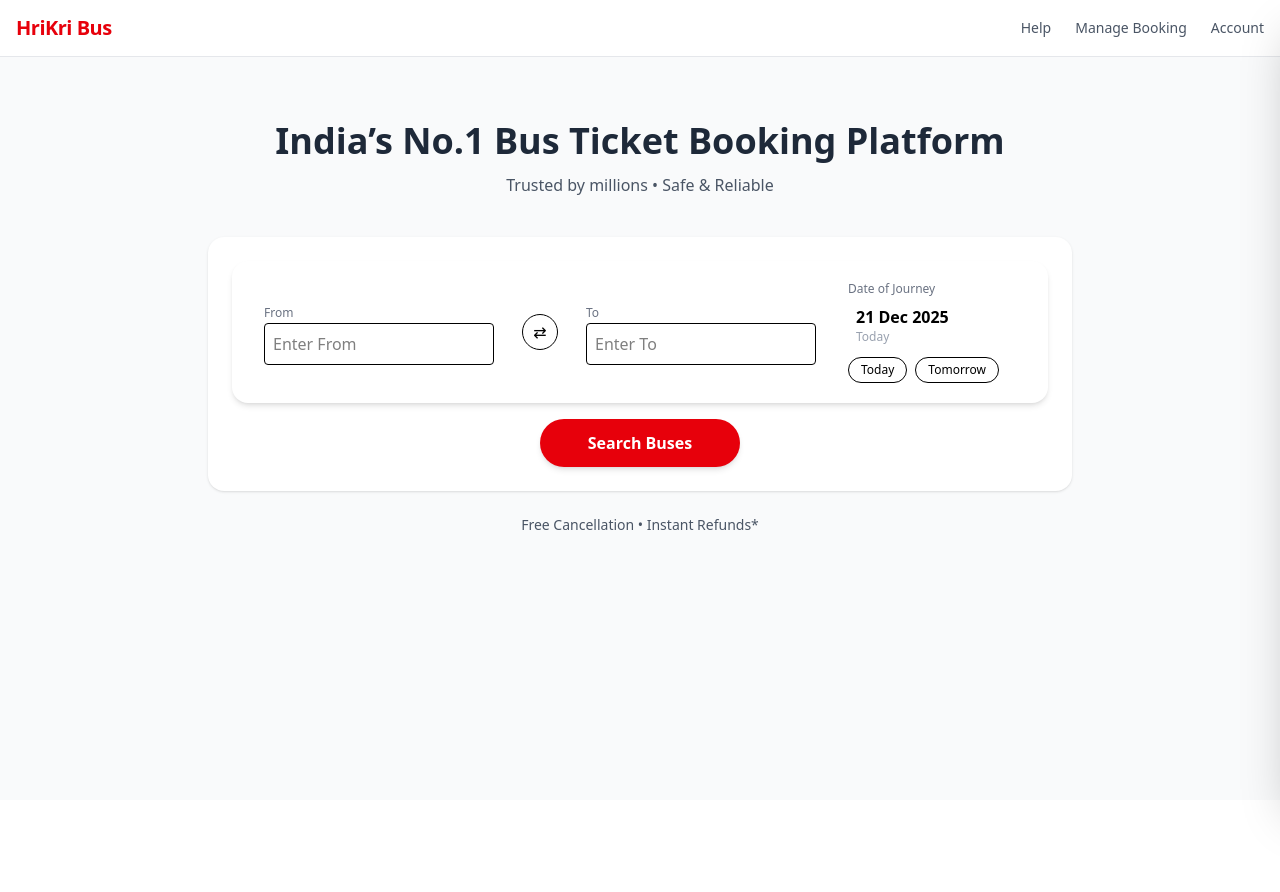
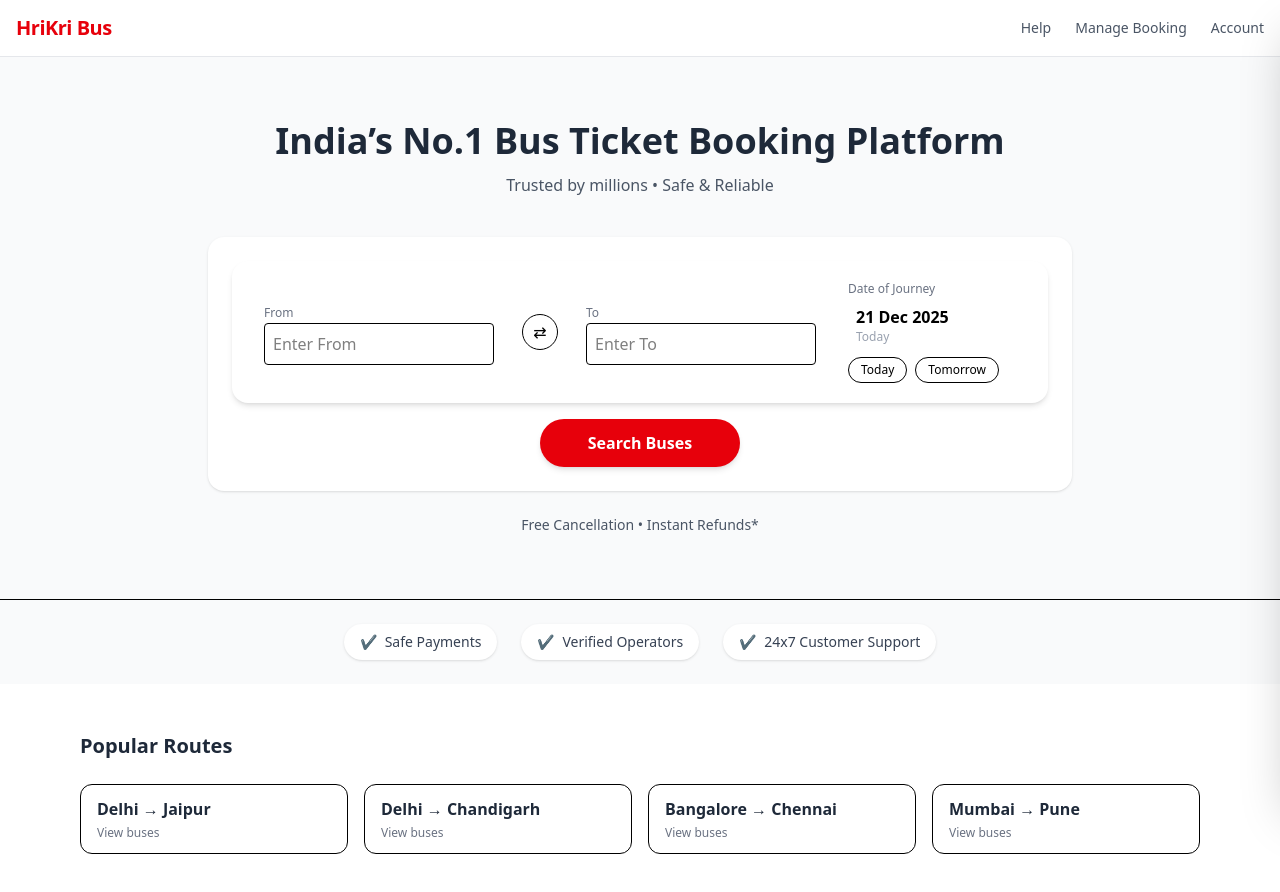
Before and after one commit to anmolbansal08/bus-booking-mern, a React (Vite) app in the folder frontend-vite/: page / in a window 1280 px wide. Shown: the top 892 px of the page. Before the commit the page ends 800 px from the top, so only its background shows below. Built offline with nearby package versions, Linux system fonts and the light colour scheme.

Commit message:
Add Popular Routes section to homepage

```diff
--- /dev/null
+++ b/frontend-vite/src/constants/popular-routes.js
@@ -0,0 +1,6 @@
+export const POPULAR_ROUTES = [
+  { from: "Delhi", to: "Jaipur" },
+  { from: "Delhi", to: "Chandigarh" },
+  { from: "Bangalore", to: "Chennai" },
+  { from: "Mumbai", to: "Pune" }
+];
--- a/frontend-vite/src/pages/Search.jsx
+++ b/frontend-vite/src/pages/Search.jsx
@@ -4,7 +4,7 @@ import { CITIES } from "../constants/cities";
 import { useNavigate } from "react-router-dom";
 import api from "../services/api";
 import CalendarPicker from "../components/CalendarPicker";
-
+import { POPULAR_ROUTES  } from "../constants/popular-routes";
 export default function SearchBar() {
   const navigate = useNavigate();
 
@@ -64,7 +64,12 @@ const setQuickDate = (days) => {
   d.setDate(d.getDate() + days);
   setDate(d.toISOString().split("T")[0]);
 };
+const selectPopularRoute = (from, to) => {
+  setSource(from);
+  setDestination(to);
+};
   return (
+    <>
   <div className="bg-gray-50 py-16">
     <div className="max-w-6xl mx-auto px-4 text-center mb-10">
       <h1 className="text-3xl md:text-4xl font-bold text-gray-800">
@@ -200,5 +205,49 @@ const setQuickDate = (days) => {
       Free Cancellation • Instant Refunds*
     </div>
   </div>
+  {/* TRUST STRIP */}
+<div className="bg-gray-50 border-t">
+    <div className="max-w-6xl mx-auto px-4 py-6 flex flex-col md:flex-row justify-center gap-6 text-sm text-gray-700">
+<div className="flex items-center gap-2 px-4 py-2 bg-white rounded-full shadow-sm">      <span className="text-green-600">✔</span>
+      <span>Safe Payments</span>
+    </div>
+
+<div className="flex items-center gap-2 px-4 py-2 bg-white rounded-full shadow-sm">      <span className="text-green-600">✔</span>
+      <span>Verified Operators</span>
+    </div>
+
+<div className="flex items-center gap-2 px-4 py-2 bg-white rounded-full shadow-sm">      <span className="text-green-600">✔</span>
+      <span>24x7 Customer Support</span>
+    </div>
+  </div>
+</div>
+{/* POPULAR ROUTES */}
+<div className="bg-white py-12">
+  <div className="max-w-6xl mx-auto px-4">
+    <h2 className="text-xl font-semibold text-gray-800 mb-6">
+      Popular Routes
+    </h2>
+
+    <div className="grid grid-cols-2 md:grid-cols-4 gap-4">
+      {POPULAR_ROUTES.map((route, idx) => (
+        <button
+          key={idx}
+          onClick={() =>
+            selectPopularRoute(route.from, route.to)
+          }
+          className="border rounded-xl px-4 py-3 text-left hover:shadow-sm hover:border-gray-300 transition"
+        >
+          <p className="font-semibold text-gray-800">
+            {route.from} → {route.to}
+          </p>
+          <p className="text-xs text-gray-500 mt-1">
+            View buses
+          </p>
+        </button>
+      ))}
+    </div>
+  </div>
+</div>
+</>
   );
 }
```
